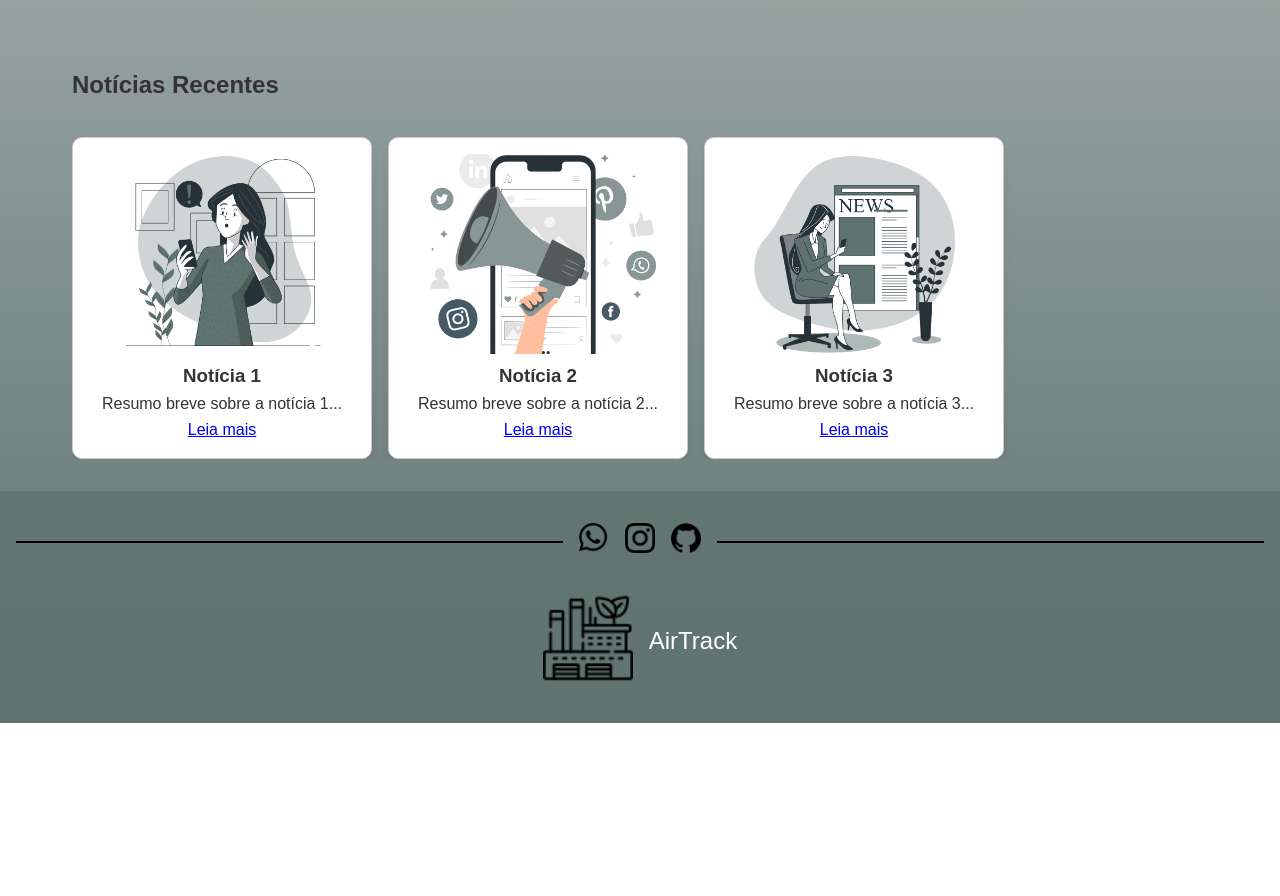
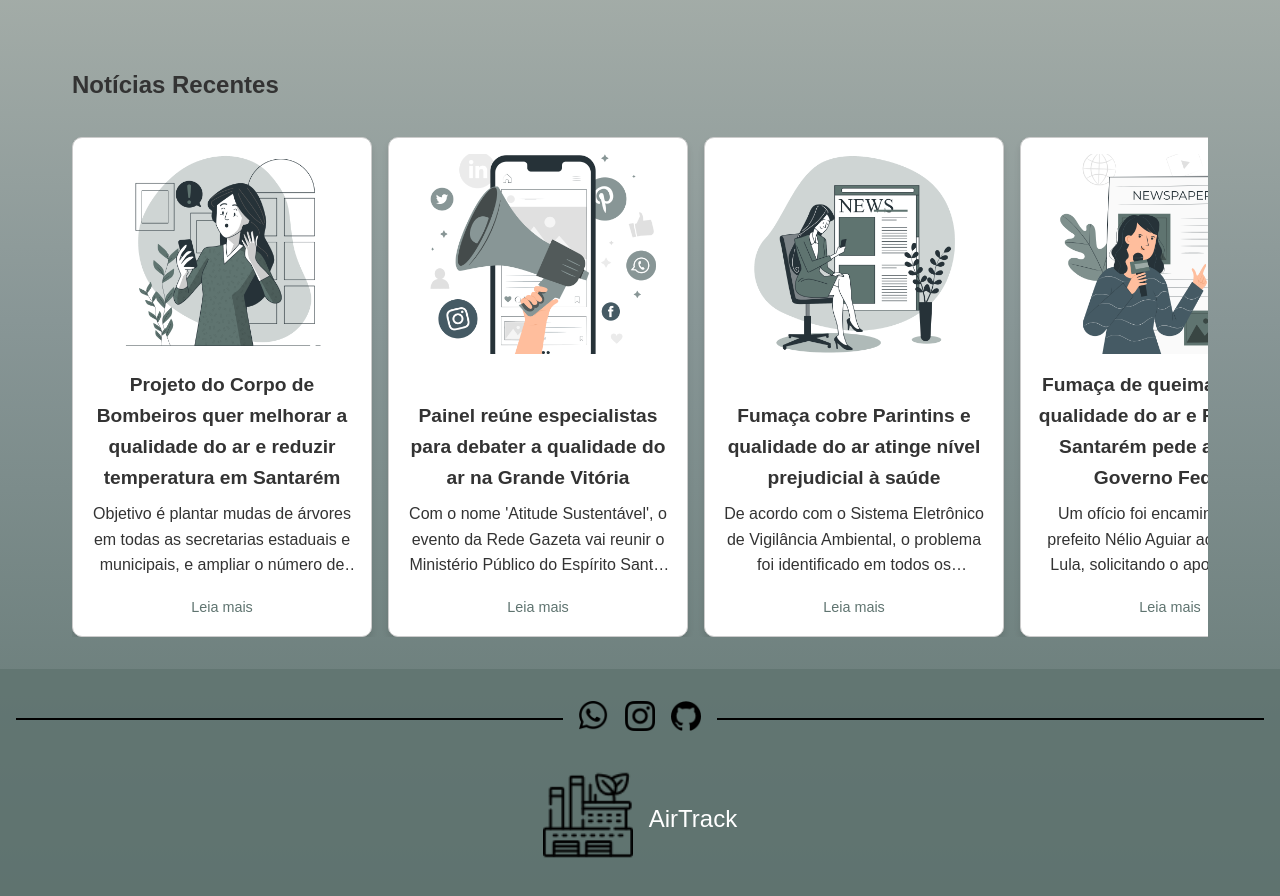
Before and after one commit to afxrnanda/projeto-integrador, a website: page public/index.html in a window 1280 px wide. Shown: the part 2000-2896 px from the top of the page. Before the commit the page ends 2723 px from the top, so only its background shows below. Drawn offline with Linux system fonts and the light colour scheme; a web font is replaced by a local one.

Commit message:
Adicionando noticias e descrições

```diff
--- a/public/index.html
+++ b/public/index.html
@@ -104,25 +104,37 @@
                 <div class="carousel-item">
                     <img src="Imagens Projeto Integrador/Startled-bro.png" alt="Notícia 1" class="news-image">
                     <div class="news-content">
-                        <h3>Notícia 1</h3>
-                        <p>Resumo breve sobre a notícia 1...</p>
-                        <a href="https://www.youtube.com/watch?v=9loxRZkJAkU">Leia mais</a>
+                        <h3>Projeto do Corpo de Bombeiros quer melhorar a qualidade do ar e reduzir temperatura em Santarém</h3>
+                        <p>Objetivo é plantar mudas de árvores em todas as secretarias estaduais e municipais,
+                             e ampliar o número de espécies regionais e frutíferas na área urbana.</p>
+                        <a href="https://globoplay.globo.com/v/13297926/">Leia mais</a>
                     </div>
                 </div>
                 <div class="carousel-item">
                     <img src="Imagens Projeto Integrador/Mobile Marketing-pana (1).png" alt="Notícia 2" class="news-image">
                     <div class="news-content">
-                        <h3>Notícia 2</h3>
-                        <p>Resumo breve sobre a notícia 2...</p>
-                        <a href="https://g1.globo.com/sp/sao-paulo/noticia/2024/09/03/poluicao-do-ar-muda-paisagem-da-grande-sp-brasil-adota-padrao-com-niveis-de-poluentes-3-vezes-maior-do-que-recomendado-pela-oms-diz-estudo.ghtml">Leia mais</a>
+                        <h3>Painel reúne especialistas para debater a qualidade do ar na Grande Vitória</h3>
+                        <p>Com o nome 'Atitude Sustentável', o evento da Rede Gazeta vai reunir o Ministério Público do Espírito Santo, associações de moradores,
+                            Federação das Indústrias e estudiosos, na manhã desta quarta-feira (11).</p>
+                        <a href="https://g1.globo.com/es/espirito-santo/noticia/2024/12/10/painel-reune-especialistas-para-debater-a-qualidade-do-ar-na-grande-vitoria.ghtml">Leia mais</a>
                     </div>
                 </div>
                 <div class="carousel-item">
                     <img src="Imagens Projeto Integrador/News-bro.png" alt="Notícia 3" class="news-image">
                     <div class="news-content">
-                        <h3>Notícia 3</h3>
-                        <p>Resumo breve sobre a notícia 3...</p>
-                        <a href="https://www.youtube.com/watch?v=KDorKy-13ak">Leia mais</a>
+                        <h3>Fumaça cobre Parintins e qualidade do ar atinge nível prejudicial à saúde</h3>
+                        <p>De acordo com o Sistema Eletrônico de Vigilância Ambiental, o problema foi identificado
+                            em todos os municípios do Baixo Amazonas.</p>
+                        <a href="https://g1.globo.com/am/amazonas/noticia/2024/11/29/fumaca-cobre-parintins-e-qualidade-do-ar-atinge-nivel-prejudicial-a-saude.ghtml">Leia mais</a>
+                    </div>
+                </div>
+                <div class="carousel-item">
+                    <img src="Imagens Projeto Integrador/News-pana.png" alt="Notícia 3" class="news-image">
+                    <div class="news-content">
+                        <h3>Fumaça de queimadas afeta qualidade do ar e Prefeito de Santarém pede ajuda do Governo Federal</h3>
+                        <p>Um ofício foi encaminhado pelo prefeito Nélio Aguiar ao presidente Lula,
+                            solicitando o apoio da Força Nacional e Guarda Nacional.</p>
+                        <a href="https://g1.globo.com/pa/santarem-regiao/noticia/2024/11/24/fumaca-de-queimadas-afeta-qualidade-do-ar-e-prefeito-de-santarem-pede-ajuda-do-governo-federal.ghtml">Leia mais</a>
                     </div>
                 </div>
             </div>
--- a/public/styles.css
+++ b/public/styles.css
@@ -199,6 +199,8 @@ header ul li a.selected::after {
     margin-top: 1rem;
 }
 
+/*Noticias*/
+
 .card {
     text-align: center;
     padding: 1rem;
@@ -289,7 +291,9 @@ header ul li a.selected::after {
 }
 
 .carousel-item {
-    min-width: 300px;
+    width: 300px; /* Modificado */
+    height: 500px; /* Modificado */
+    flex-shrink: 0; /* Modificado */
     flex-shrink: 0;
     border: 1px solid #ccc;
     border-radius: 10px;
@@ -297,13 +301,45 @@ header ul li a.selected::after {
     text-align: center;
     background: #fff;
     box-shadow: 0 4px 6px rgba(0, 0, 0, 0.1);
+    overflow: hidden; /* Modificado */
+    display: flex; /* Modificado */
+    flex-direction: column; /* Modificado */
+    justify-content: space-between; /* Modificado */
 }
 
 .news-image {
     width: 100%;
-    height: 200px;
+    height: 200px; /* Modificado */
     object-fit: cover;
     border-radius: 10px;
+}
+
+/* Até a linha 243 teve adições*/
+
+.news-content h3 {
+    font-size: 1.2rem;
+    margin-bottom: 0.5rem;
+}
+
+.news-content p {
+    font-size: 1rem;
+    margin-bottom: 1rem;
+    white-space: normal;
+    overflow: hidden;
+    text-overflow: ellipsis;
+    display: -webkit-box;
+    -webkit-line-clamp: 3;
+    -webkit-box-orient: vertical;
+}
+
+.news-content a {
+    font-size: 0.9rem;
+    color: #5F7470;
+    text-decoration: none;
+}
+
+.news-content a:hover {
+    text-decoration: underline;
 }
 
 /* Estilização geral do rodapé */
```
Also changed, not shown: public/Imagens Projeto Integrador/News-pana.png (added), public/Imagens Projeto Integrador/Water pollution-pana.png (added).
